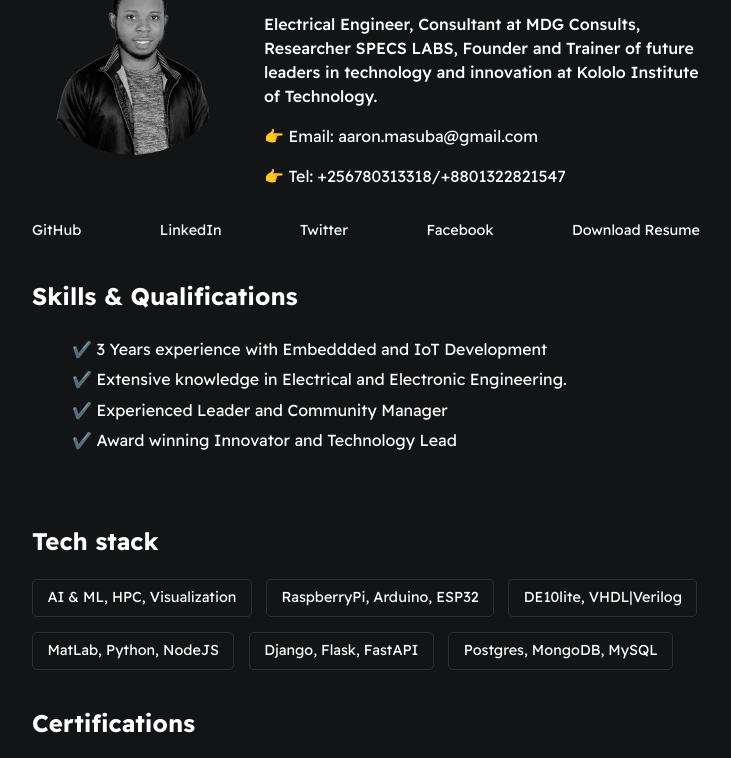
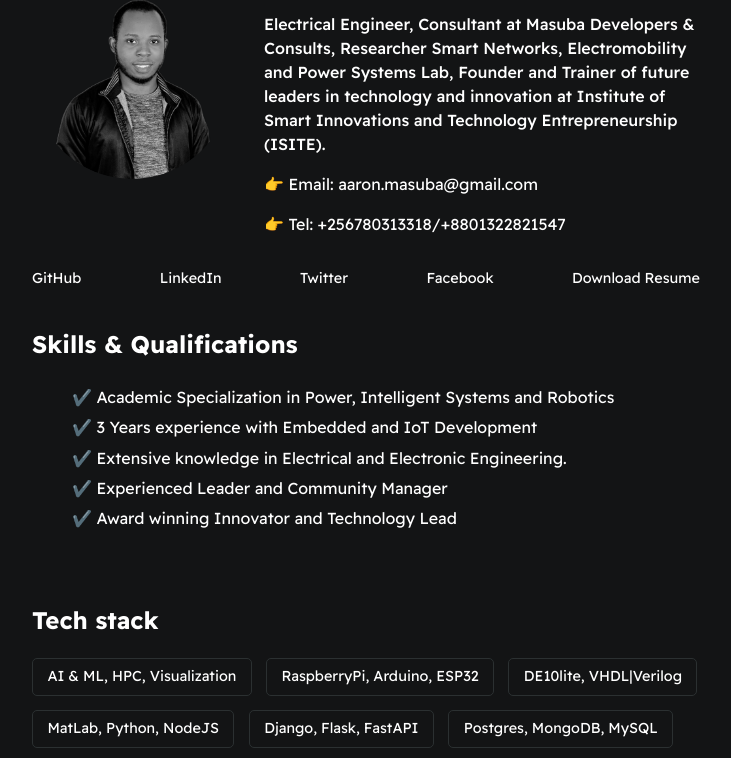
Before and after one commit to Aaron-MSB/aaronmasuba.io, a plain HTML site: page index.html in a window 1280 px wide. Shown: the part 134-892 px from the top of the page, without its empty margins (274-1005 px from the left). Drawn offline with Linux system fonts and the light colour scheme.

Commit message:
Update index.html

```diff
--- a/index.html
+++ b/index.html
@@ -15,7 +15,7 @@
             <img id="profile-pic" src="./assets/images/profile_pic.png"/>
             <div>
                 <h1 id="user-name">Eng. Aaron Masuba</h1>
-                <p id="bio">Electrical Engineer, Consultant at <a href="https://www.linkedin.com/company/mdg-consults/" target="_blank">MDG Consults</a>, Researcher <a href="https://www.linkedin.com/company/specslabs/" target="_blank">SPECS LABS</a>, <a href="https://www.linkedin.com/company/kololotech/" target="_blank">Founder and Trainer</a> of future leaders in technology and innovation at <a href="https://www.linkedin.com/company/kololotech/" target="_blank">Kololo Institute of Technology</a>.</p>
+                <p id="bio">Electrical Engineer, Consultant at <a href="https://www.linkedin.com/company/mdg-consults/" target="_blank">Masuba Developers & Consults</a>, Researcher <a href="https://www.linkedin.com/company/snepslab/" target="_blank">Smart Networks, Electromobility and Power Systems Lab</a>, <a href="https://www.linkedin.com/company/kololotech/" target="_blank">Founder and Trainer</a> of future leaders in technology and innovation at <a href="https://www.linkedin.com/company/isiteglobal/" target="_blank">Institute of Smart Innovations and Technology Entrepreneurship (ISITE)</a>.</p>
                 <p id="email">👉 Email: aaron.masuba@gmail.com</p>
                 <p id="telephone">👉 Tel: +256780313318/+8801322821547</p>
             </div>
@@ -35,7 +35,8 @@
         <section class="section--page">
             <h2>Skills & Qualifications</h2>
                 <ul id="qualifications--list">
-                    <li>✔️ 3 Years experience with Embeddded and IoT Development</li>
+                    <li>✔️ Academic Specialization in Power, Intelligent Systems and Robotics</li>
+                    <li>✔️ 3 Years experience with Embedded and IoT Development</li>
                     <li>✔️ Extensive knowledge in Electrical and Electronic Engineering.</li>
                     <li>✔️ Experienced Leader and Community Manager </li>
                     <li>✔️ Award winning Innovator and Technology Lead</li>
```
